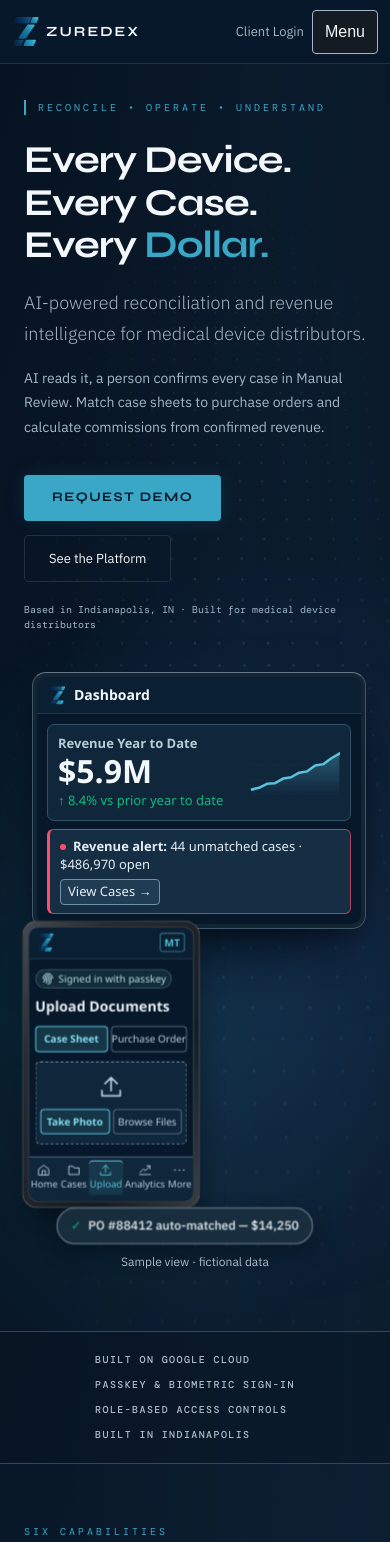
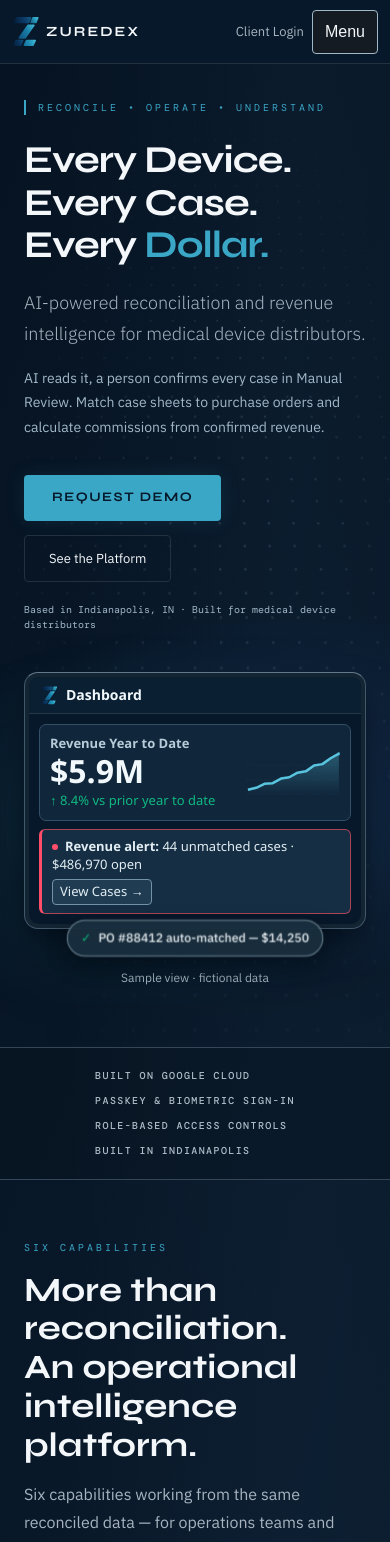
Before and after one commit to Zuredex/zuredex-landing-page, a Next.js app: page / in a window 390 px wide. Shown: the top 1542 px of the page. Built offline with nearby package versions, Linux system fonts and the light colour scheme.

Commit message:
Simplify the upload phone and adapt the hero showcase by width

```diff
--- a/app/showcase.css
+++ b/app/showcase.css
@@ -138,7 +138,7 @@
   border-radius: 10px;
   background: #07182a;
   color: #e6eff4;
-  font: 10px/1.35 "Segoe UI", sans-serif;
+  font: 11px/1.35 "Segoe UI", sans-serif;
 }
 .phone-header {
   display: flex;
@@ -149,49 +149,40 @@
   background: #0b1f33;
 }
 .phone-avatar { padding: 2px 4px; color: var(--phone-cyan); border: 1px solid #34738b; border-radius: 3px; font-weight: 600; }
-.phone-content { display: grid; gap: 9px; padding: 10px 6px 12px; }
-.passkey-indicator {
-  display: inline-flex;
-  align-items: center;
-  justify-self: start;
-  gap: 4px;
-  padding: 2px 5px;
-  border: 1px solid #335666;
-  border-radius: 12px;
-  background: #112b39;
-  color: #b8e0e5;
-}
-.passkey-indicator svg { width: 13px; height: 13px; }
-.phone-title { font-size: 14px; }
-.phone-segments, .phone-actions { display: grid; grid-template-columns: 1fr 1fr; gap: 3px; }
-.phone-segments span, .phone-actions span {
-  padding: 5px 0;
+.phone-content { display: grid; gap: 12px; padding: 14px 7px; }
+.phone-title { font-size: 15px; }
+.phone-segments { display: grid; grid-template-columns: 1fr 1.12fr; gap: 4px; }
+.phone-segments span, .phone-photo {
+  padding: 8px 0;
   text-align: center;
   white-space: nowrap;
   border: 1px solid #526c7e;
   border-radius: 4px;
   color: #bdd0de;
 }
-.phone-segments span:first-child, .phone-actions span:first-child {
+.phone-segments span:first-child, .phone-photo {
   border-color: var(--phone-cyan);
   background: #163648;
   color: #85e1f1;
   font-weight: 700;
 }
-.phone-drop { display: grid; gap: 10px; padding: 12px 4px 9px; background: #10263b; border: 1px dashed #7292a8; border-radius: 5px; }
-.phone-drop > svg { width: 24px; justify-self: center; color: #b7cbd8; }
+.phone-drop { display: grid; gap: 12px; padding: 16px 10px 12px; background: #10263b; border: 1px dashed #7292a8; border-radius: 5px; }
+.phone-drop > svg { width: 26px; justify-self: center; color: #b7cbd8; }
+.phone-photo { font-size: 13px; }
 .phone-tabs {
   display: flex;
-  justify-content: space-around;
-  border-top: 1px solid #526c7e;
-  padding: 3px 0 6px;
+  justify-content: space-between;
+  margin: 0 7px 9px;
+  border: 1px solid #526c7e;
+  border-radius: 20px;
+  padding: 3px;
   background: #10263b;
+  box-shadow: 0 3px 7px #02091080;
   color: #bbcedb;
-  font-size: 9.5px;
 }
-.phone-tabs span { display: grid; justify-items: center; gap: 2px; padding: 3px 1px; }
-.phone-tabs svg { width: 13px; height: 13px; }
-.phone-active-tab { color: var(--phone-cyan); background: #17384a; border-radius: 4px; box-shadow: inset 0 1px var(--phone-cyan); }
+.phone-tabs span { display: grid; place-items: center; width: 25px; height: 24px; }
+.phone-tabs svg { width: 15px; height: 15px; }
+.phone-active-tab { color: var(--phone-cyan); background: #17384a; border-radius: 12px; box-shadow: inset 0 1px var(--phone-cyan); }
 .match-pill {
   grid-area: 4 / 1;
   justify-self: start;
@@ -232,7 +223,7 @@
   }
 }
 
-@media (max-width: 1000px) {
+@media (width < 1024px) {
   .hero-grid { grid-template-columns: minmax(0, 1fr); padding: 100px 24px 60px; gap: 40px; }
 }
 @media (max-width: 850px) {
@@ -246,9 +237,22 @@
 @container (max-width: 440px) {
   .dash-surgeons { display: none; }
 }
+@media (768px <= width < 1024px) {
+  .showcase-scene {
+    grid-template-columns: 186px minmax(0, 1fr);
+    grid-template-rows: auto auto;
+    padding: 16px 12px 16px 28px;
+  }
+  .dashboard-preview { grid-area: 1 / 2; margin-left: 0; }
+  .upload-phone { grid-area: 1 / 1; align-self: end; }
+  .match-pill { grid-area: 2 / 1 / auto / -1; }
+  .dash-pipeline { padding-left: 0; }
+}
 @media (width < 768px) {
-  .showcase-scene { grid-template-rows: auto 8px auto; }
-  .dashboard-preview { transform: none; margin-left: 8px; }
+  .showcase-scene { grid-template-rows: auto auto; }
+  .dashboard-preview { grid-area: 1 / 1; transform: none; margin-left: 0; }
+  .upload-phone { display: none; }
+  .match-pill { grid-area: 2 / 1; justify-self: center; max-width: 100%; margin: -12px 0 0; }
   .dash-kpis, .dash-pipeline { display: none; }
   .dash-spark { width: 32%; }
 }
--- a/components/SampleUploadPhone.tsx
+++ b/components/SampleUploadPhone.tsx
@@ -25,21 +25,17 @@ export default function SampleUploadPhone() {
           <span className="dash-symbol" /><span className="phone-avatar">{initials}</span>
         </div>
         <div className="phone-content">
-          <span className="passkey-indicator">
-            <PhoneIcon path="M3 11a9 9 0 0 1 18 0m-15 2v-2a6 6 0 0 1 12 0c0 4-.5 7-2 10M4 18c1-1.5 2-3 2-5m3 7c2-2.5 3-5.5 3-9m-4 6c1-2 1-3.5 1-6a3 3 0 0 1 6 0c0 5-1 8-2.5 11" />
-            Signed in with passkey
-          </span>
           <strong className="phone-title">Upload Documents</strong>
           <div className="phone-segments"><span>Case Sheet</span><span>Purchase Order</span></div>
           <div className="phone-drop">
             <PhoneIcon path="M12 16V3m-6 6 6-6 6 6M3 16v5h18v-5" />
-            <div className="phone-actions"><span>Take Photo</span><span>Browse Files</span></div>
+            <span className="phone-photo">Take Photo</span>
           </div>
         </div>
         <div className="phone-tabs">
           {tabs.map(tab => (
             <span key={tab.label} className={tab.label === "Upload" ? "phone-active-tab" : undefined}>
-              <PhoneIcon path={tab.path} />{tab.label}
+              <PhoneIcon path={tab.path} />
             </span>
           ))}
         </div>
```
Also changed, not shown: 4 other files (tests, documents, lock files or other folders).
